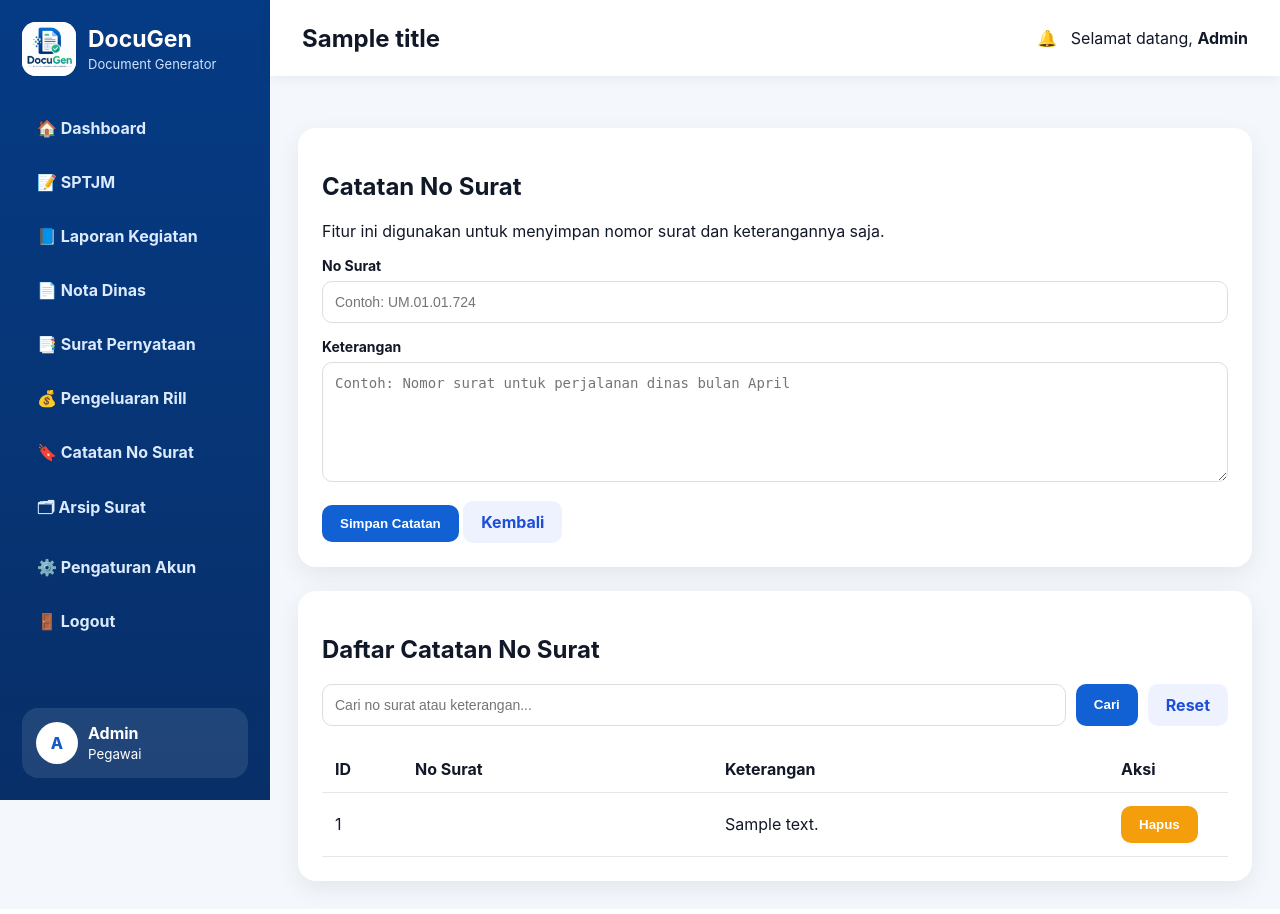
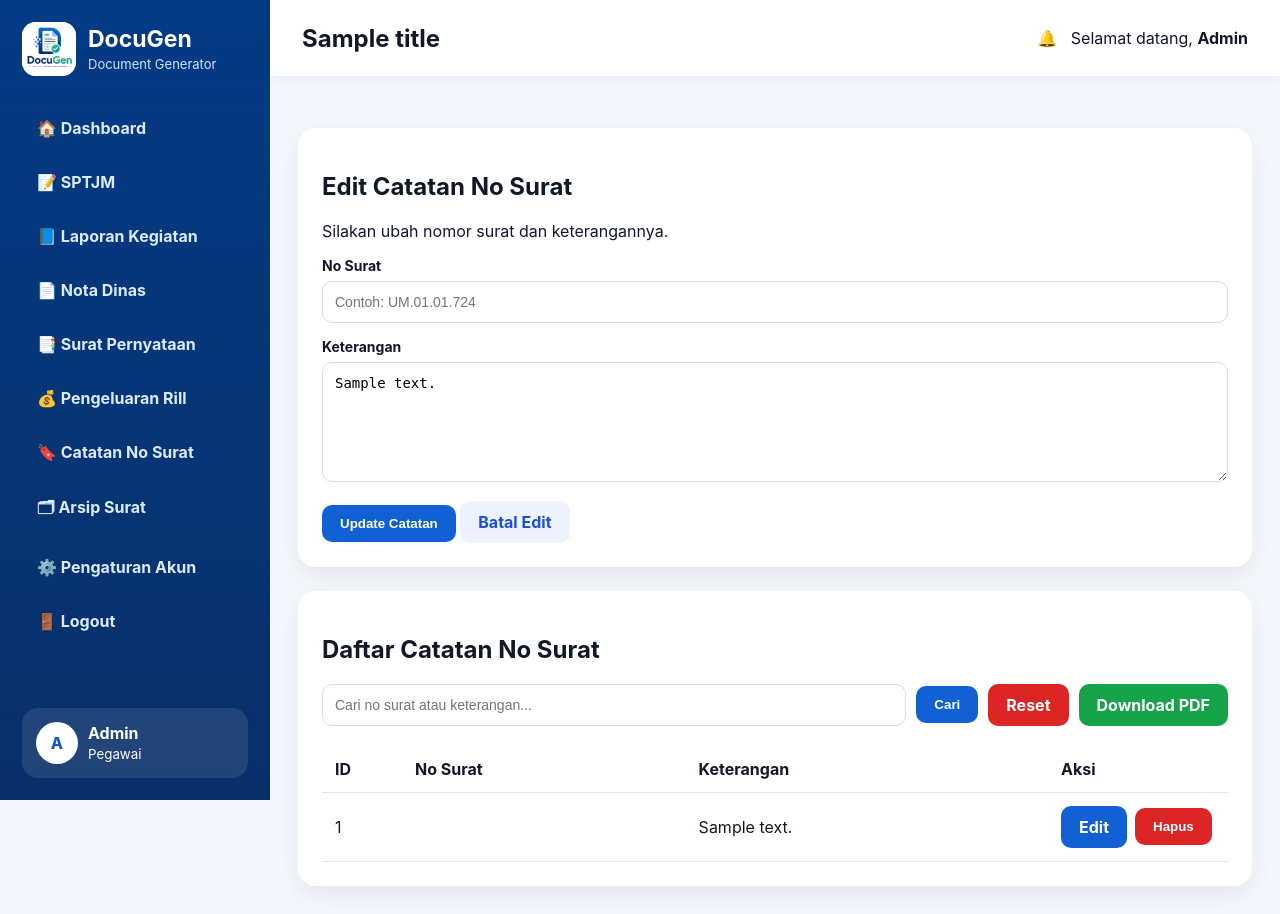
Before and after one commit to Artahacking/DocuGen, a Flask app: template templates/no_surat.html in a window 1280 px wide. Run offline with Flask 3, Linux system fonts and the light colour scheme; the template is opened without the code that fills it: most values are stand-ins (such as "Sample title", 1, 10 or a date in 2020).

Commit message:
Update no_surat.html

```diff
--- a/templates/no_surat.html
+++ b/templates/no_surat.html
@@ -4,19 +4,32 @@
 
 <div class="panel">
 
+    {% if edit_row %}
+        <h2>Edit Catatan No Surat</h2>
+
+        <p>
+            Silakan ubah nomor surat dan keterangannya.
+        </p>
+    {% else %}
         <h2>Catatan No Surat</h2>
 
         <p>
             Fitur ini digunakan untuk menyimpan nomor surat dan keterangannya saja.
         </p>
+    {% endif %}
 
-    <form method="POST">
+    <form
+        method="POST"
+        action="{% if edit_row %}{{ url_for('no_surat_edit', id=edit_row.id) }}{% else %}{{ url_for('no_surat') }}{% endif %}"
+    >
 
         <div style="margin-bottom:15px;">
             <label>No Surat</label>
+
             <input
                 type="text"
                 name="no_surat"
+                value="{% if edit_row %}{{ edit_row.no_surat }}{% endif %}"
                 placeholder="Contoh: UM.01.01.724"
                 required
                 style="width:100%; padding:12px; border:1px solid #ddd; border-radius:10px;"
@@ -25,13 +38,26 @@
 
         <div style="margin-bottom:15px;">
             <label>Keterangan</label>
+
             <textarea
                 name="keterangan"
                 rows="4"
                 placeholder="Contoh: Nomor surat untuk perjalanan dinas bulan April"
                 style="width:100%; padding:12px; border:1px solid #ddd; border-radius:10px;"
-            ></textarea>
+            >{% if edit_row %}{{ edit_row.keterangan }}{% endif %}</textarea>
         </div>
+
+        {% if edit_row %}
+
+            <button type="submit" class="btn btn-blue">
+                Update Catatan
+            </button>
+
+            <a href="{{ url_for('no_surat') }}" class="btn btn-light">
+                Batal Edit
+            </a>
+
+        {% else %}
 
             <button type="submit" class="btn btn-blue">
                 Simpan Catatan
@@ -41,6 +67,8 @@
                 Kembali
             </a>
 
+        {% endif %}
+
     </form>
 
 </div>
@@ -49,7 +77,10 @@
 
     <h2>Daftar Catatan No Surat</h2>
 
-    <form method="GET" style="margin-bottom:20px; display:flex; gap:10px;">
+    <form
+        method="GET"
+        style="margin-bottom:20px; display:flex; gap:10px; align-items:center;"
+    >
 
         <input
             type="text"
@@ -63,8 +94,12 @@
             Cari
         </button>
 
-        <a href="{{ url_for('no_surat') }}" class="btn btn-light">
+        <a href="{{ url_for('no_surat') }}" class="btn btn-red">
             Reset
+        </a>
+
+        <a href="{{ url_for('no_surat_pdf', q=q) }}" class="btn btn-green">
+            Download PDF
         </a>
 
     </form>
@@ -75,7 +110,7 @@
             <th style="width:80px;">ID</th>
             <th>No Surat</th>
             <th>Keterangan</th>
-            <th style="width:120px;">Aksi</th>
+            <th style="width:180px;">Aksi</th>
         </tr>
 
         {% for r in rows %}
@@ -85,15 +120,29 @@
             <td>{{ r.no_surat }}</td>
             <td>{{ r.keterangan }}</td>
             <td>
+
+                <div style="display:flex; gap:8px; align-items:center;">
+
+                    <a
+                        href="{{ url_for('no_surat_edit', id=r.id) }}"
+                        class="btn btn-blue"
+                    >
+                        Edit
+                    </a>
+
                     <form
                         method="POST"
                         action="{{ url_for('no_surat_delete', id=r.id) }}"
                         onsubmit="return confirm('Yakin ingin menghapus catatan ini?')"
+                        style="margin:0;"
                     >
-                    <button type="submit" class="btn btn-orange">
+                        <button type="submit" class="btn btn-red">
                             Hapus
                         </button>
                     </form>
+
+                </div>
+
             </td>
         </tr>
 
```
Lines whose indentation alone changed are shown as unchanged.
